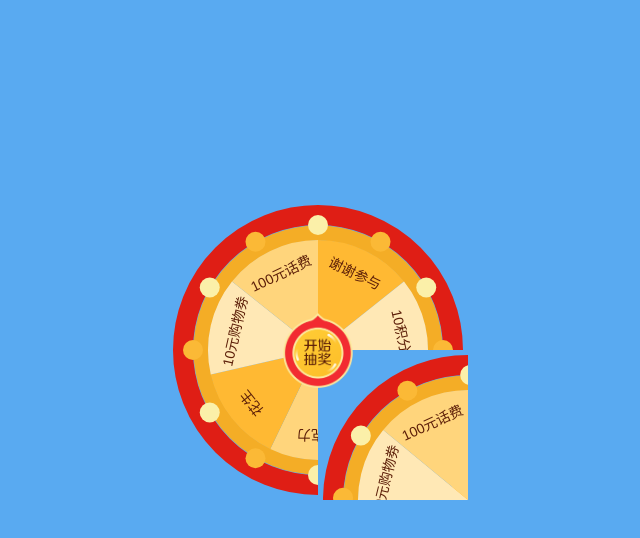
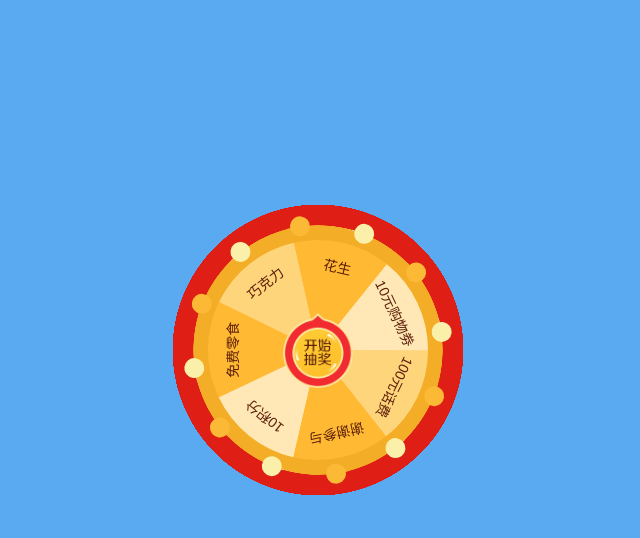
Before and after one commit to 123huichen/SkillAccumulation, a plain HTML site: page canvasSignature/canvas_turntable.html in a window 1280 px wide. Both pictures are taken after a click on the picture 640 px from the left and 350 px from the top of the page. Shown: the whole page, without its empty margins (322-962 px from the left). Drawn offline with Linux system fonts and the light colour scheme.

Commit message:
canvas转盘

```diff
--- a/canvasSignature/canvas_turntable.html
+++ b/canvasSignature/canvas_turntable.html
@@ -26,6 +26,10 @@
 		var awardTitle = [];
 		var canvas = document.getElementById('mycanvas');
 		var ctx = canvas.getContext('2d');
+
+		//画布中心移动到canvas中心
+		ctx.translate(150, 150)
+
 		// 初始化装盘数据 正常情况下应该由后台返回
         var initData = {
             "success": true,
@@ -99,13 +103,28 @@
 
 			angeln = 360 - (count*angeln + angeln/2);
 			angeln += 720;
+
+		    // 基值（减速）
+            var baseStep = 30
+            // 起始滚动速度
+            var baseSpeed = 0.4
 			//步长
 			var countdata = 1;
 
-			var time = setInterval(function(){
+			var timer = setInterval(function(){
+
 				canvasctx(countdata);
-				console.log(111)
-				countdata++
+				console.log(countdata);
+				console.log(angeln);
+				console.log('------------');
+				if (countdata == angeln) {
+					clearInterval(timer)
+				}
+				countdata = countdata + baseStep * (((angeln - countdata) / angeln) > baseSpeed ? baseSpeed : ((angeln - countdata) / angeln))
+                if (angeln - countdata < 0.5) {
+                    countdata = angeln
+                }
+
 			}, 25)
 
 		})
--- a/canvasSignature/js/turntable.js
+++ b/canvasSignature/js/turntable.js
@@ -1,5 +1,4 @@
 function canvasctx(angelTo){
-
 
 
 			//平分角度
@@ -7,18 +6,11 @@ function canvasctx(angelTo){
 			var startAngel = 2 * Math.PI / 360 * (-90)
 			var endAngel = 2 * Math.PI / 360 * (-90) + angel
 
-			//画布中心移动到canvas中心
-			ctx.translate(150, 150)
-
-			ctx.clearRect(-150, -150, 150, 150);
+			//ctx.clearRect(-150, -150, 150, 150);
 
 			//旋转画布
 			ctx.save()
             ctx.rotate(angelTo * Math.PI / 180);
-
-
-
-
 
 			//画外圆
 			ctx.beginPath();
```
